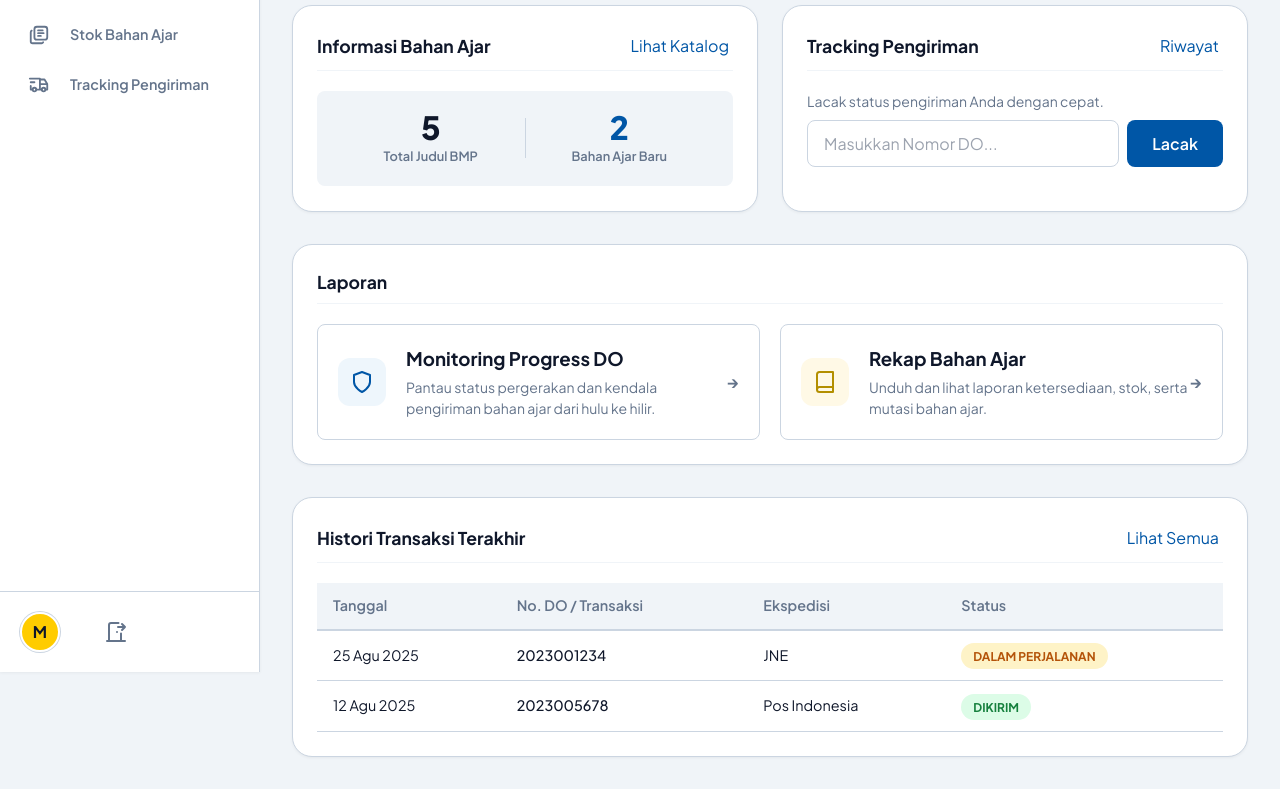
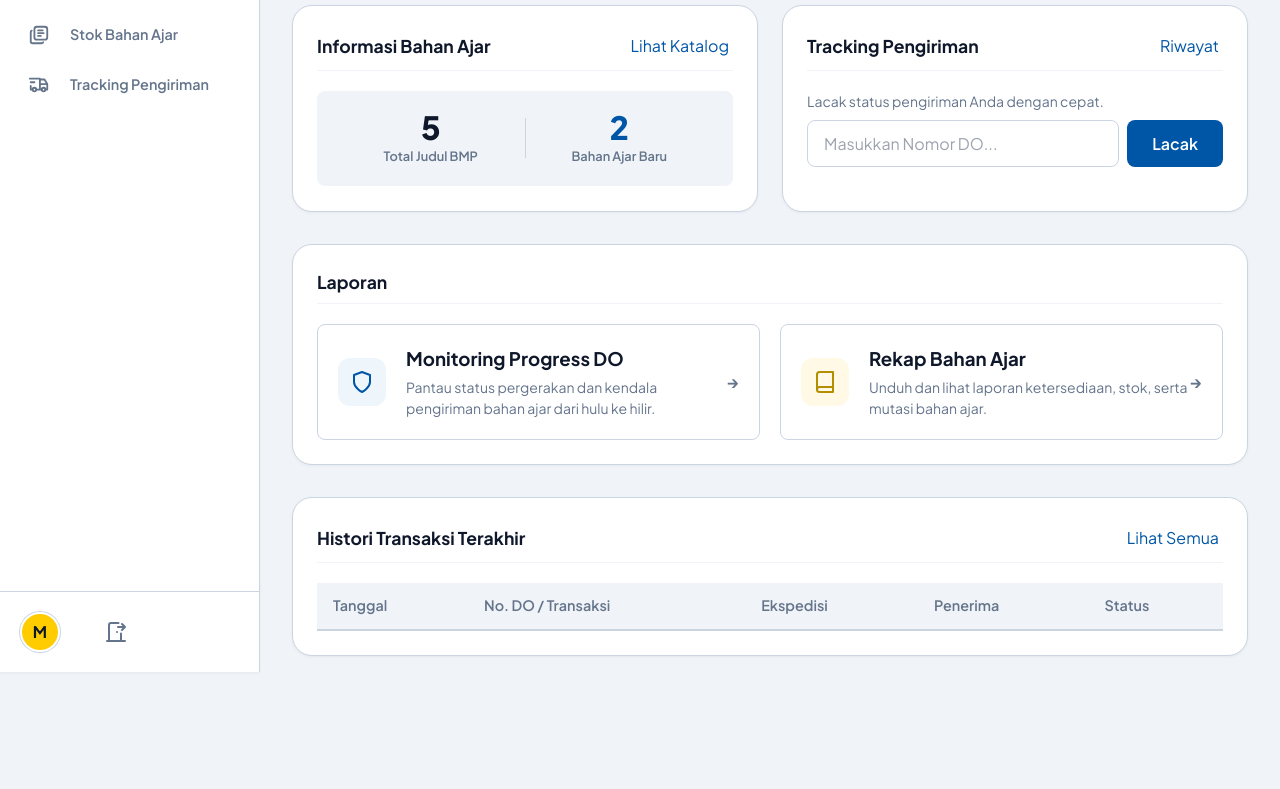
Before and after one commit to iqbaleff214/STIK4111-PEMROGRAMAN-BERBASIS-WEB, a plain HTML site: page tugas1/dashboard.html in a window 1280 px wide. Shown: the part 128-917 px from the top of the page. After the commit the page ends 816 px from the top, so only its background shows below. Drawn offline with Linux system fonts and the light colour scheme; sample sign-in values are in the browser's storage.

Commit message:
feat: add ids on dashboard page's elements and remove table body of history section

```diff
--- a/tugas1/dashboard.html
+++ b/tugas1/dashboard.html
@@ -82,12 +82,12 @@
                     <div class="summary-content">
                         <div class="stat-row">
                             <div class="stat-item">
-                                <span class="stat-value">5</span>
+                                <span class="stat-value" id="totalMaterials">5</span>
                                 <span class="stat-label">Total Judul BMP</span>
                             </div>
                             <div class="stat-divider"></div>
                             <div class="stat-item">
-                                <span class="stat-value" style="color: var(--primary);">2</span>
+                                <span class="stat-value" style="color: var(--primary);" id="newMaterials">2</span>
                                 <span class="stat-label">Bahan Ajar Baru</span>
                             </div>
                         </div>
@@ -148,28 +148,17 @@
                     <a class="toggle-btn" href="histori.html" style="color: var(--primary);">Lihat Semua</a>
                 </div>
                 <div class="table-responsive mt-sm">
-                    <table class="data-table">
+                    <table class="data-table" id="historySectionTable">
                         <thead>
                             <tr>
                                 <th>Tanggal</th>
                                 <th>No. DO / Transaksi</th>
                                 <th>Ekspedisi</th>
+                                <th>Penerima</th>
                                 <th>Status</th>
                             </tr>
                         </thead>
                         <tbody>
-                            <tr>
-                                <td>25 Agu 2025</td>
-                                <td class="font-medium text-dark">2023001234</td>
-                                <td>JNE</td>
-                                <td><span class="badge badge-warning">Dalam Perjalanan</span></td>
-                            </tr>
-                            <tr>
-                                <td>12 Agu 2025</td>
-                                <td class="font-medium text-dark">2023005678</td>
-                                <td>Pos Indonesia</td>
-                                <td><span class="badge badge-success">Dikirim</span></td>
-                            </tr>
                         </tbody>
                     </table>
                 </div>
```
